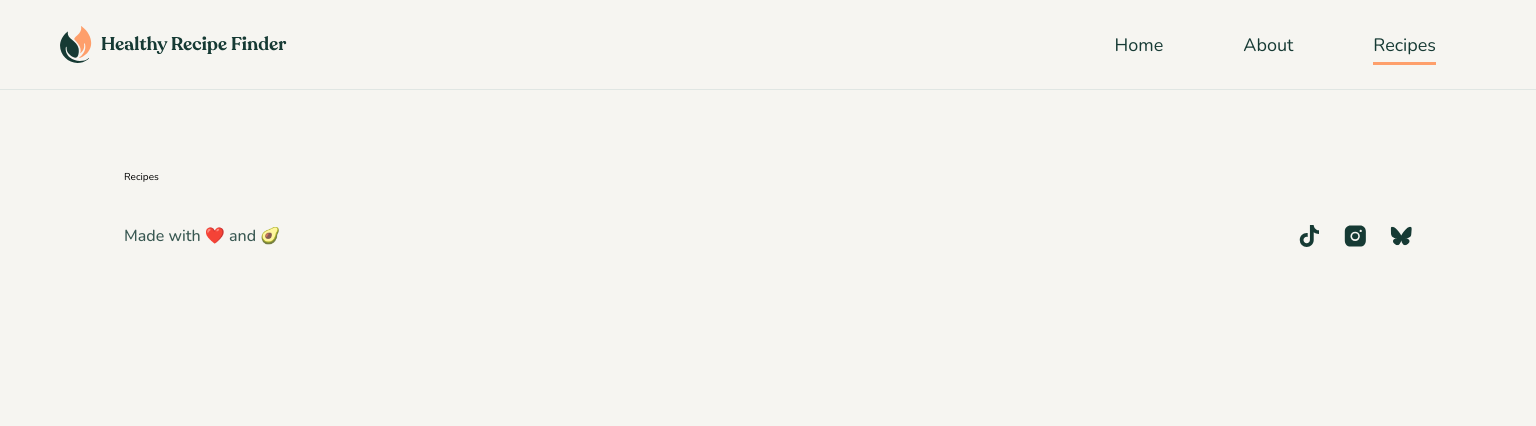
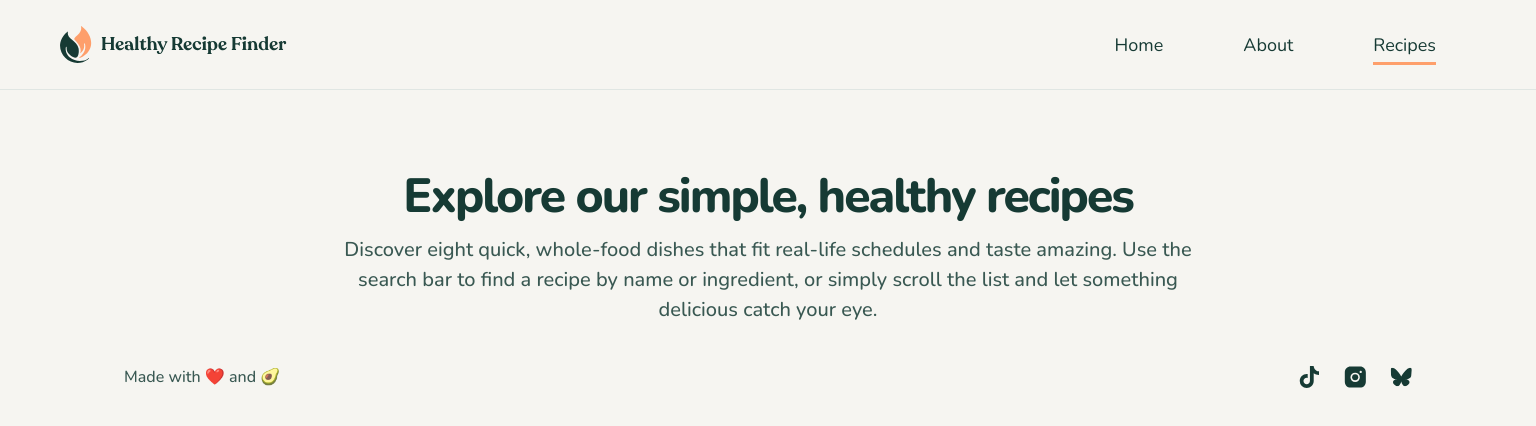
Before and after one commit to EdwardShanahan09/fm-recipe-finder, a React (Vite) app: page /recipes in a window 1536 px wide. Shown: the top 426 px of the page. Built offline with nearby package versions, Linux system fonts and the light colour scheme.

Commit message:
Add Intro component with styles

```diff
--- /dev/null
+++ b/src/pages/Recipes/Intro/Intro.css
@@ -0,0 +1,19 @@
+.intro {
+  margin-bottom: 4.8rem;
+}
+
+.intro__title {
+  margin-bottom: 1.2rem;
+}
+
+@media (min-width: 768px) {
+}
+
+@media (min-width: 1440px) {
+  .intro {
+    text-align: center;
+    margin-bottom: 6.4rem;
+    width: 70%;
+    margin: 0 auto;
+  }
+}
--- /dev/null
+++ b/src/pages/Recipes/Intro/Intro.jsx
@@ -0,0 +1,20 @@
+import "./Intro.css";
+
+const Intro = () => {
+  return (
+    <section className="intro">
+      <h2 className="intro__title text-preset-2">
+        Explore our simple, healthy recipes
+      </h2>
+
+      <p className="intro__description">
+        Discover eight quick, whole-food dishes that fit real-life schedules and
+        taste amazing. Use the search bar to find a recipe by name or
+        ingredient, or simply scroll the list and let something delicious catch
+        your eye.
+      </p>
+    </section>
+  );
+};
+
+export default Intro;
--- a/src/pages/Recipes/Recipes.jsx
+++ b/src/pages/Recipes/Recipes.jsx
@@ -1,5 +1,11 @@
+import Intro from "./Intro/Intro";
+
 const Recipes = () => {
-  return <div>Recipes</div>;
+  return (
+    <>
+      <Intro />
+    </>
+  );
 };
 
 export default Recipes;
```
